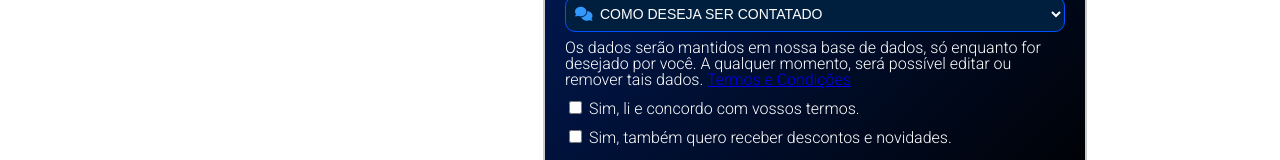
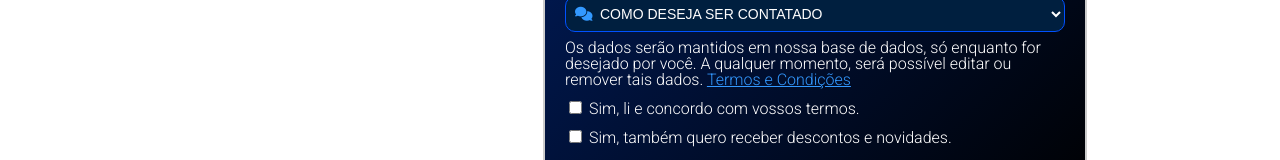
Before and after one commit to LeonSantana7/desafio_6_LGPD, a plain HTML site: page contato.html in a window 1280 px wide. Shown: the part 408-568 px from the top of the page. Drawn offline with Linux system fonts and the light colour scheme.

Commit message:
Cor termo

```diff
--- a/css/form.css
+++ b/css/form.css
@@ -89,6 +89,10 @@ select.fordform {
     border-radius: 10px;
     background: linear-gradient(135deg, #001F66, #000000);
     color: white;
+}
+
+.formsStyle p a{
+    color: #3399ff;
 }
 
 h2.titulo {
--- a/js/form.js
+++ b/js/form.js
@@ -28,6 +28,7 @@ function Post(form) {
         alert("Por favor, selecione como deseja ser contatado.");
         return false;
     }
+
 
     const data = new contato(nome, sobrenome, email, cpf, telefone, tipoContato);
 
```
